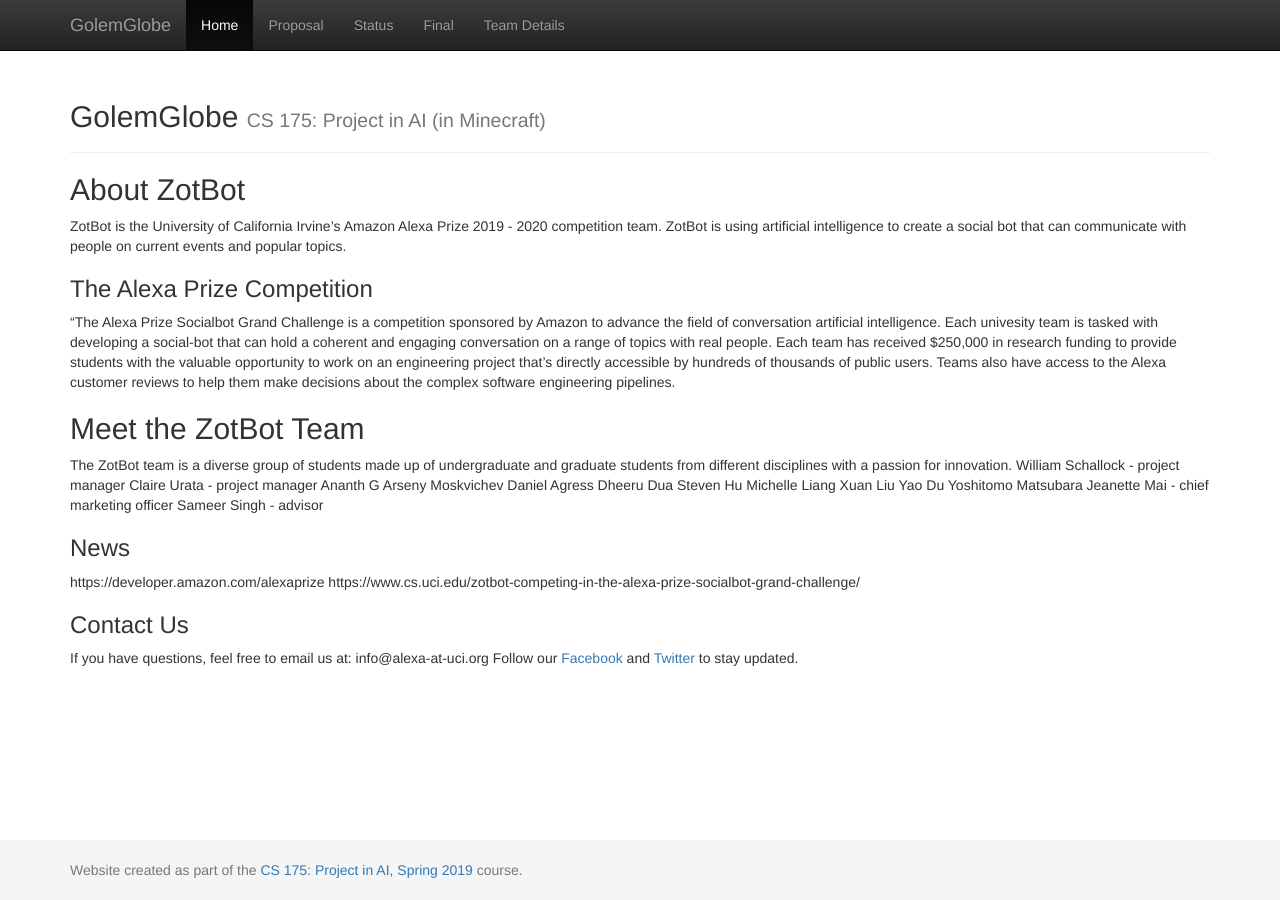
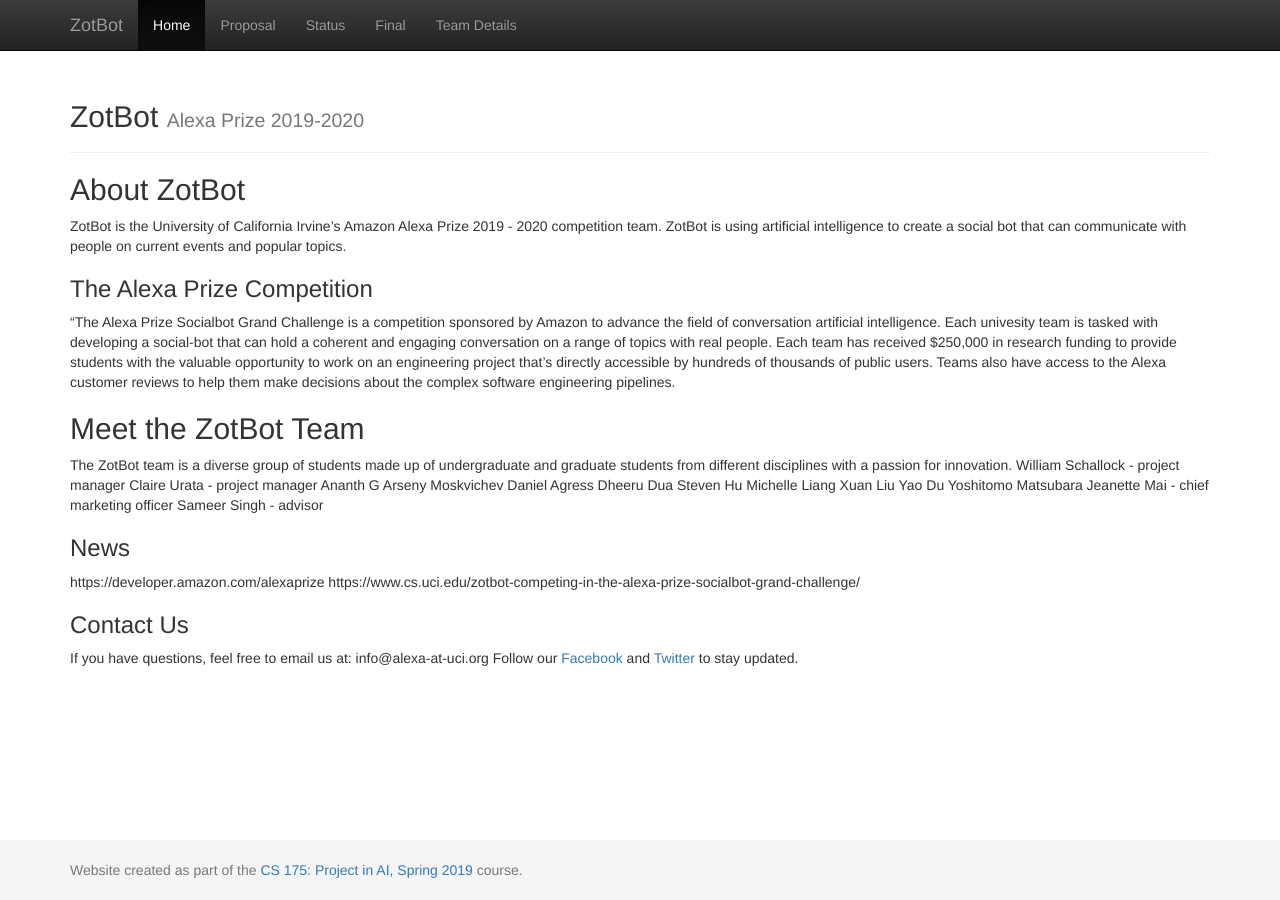
Before and after one commit to uci-zotbot/zotbot, a Jekyll site: the page built from docs/index.md, in a window 1280 px wide. Built offline with Jekyll 4.4.1, drawn with Linux system fonts in a browser that asks for light colours.

Commit message:
Update _config.yml

```diff
--- a/docs/_config.yml
+++ b/docs/_config.yml
@@ -1,8 +1,8 @@
 ###########
 # site.title
 
-title:    'GolemGlobe'
-subtitle: 'CS 175: Project in AI (in Minecraft)'
+title:    'ZotBot'
+subtitle: 'Alexa Prize 2019-2020'
 
 
 #########################
```
